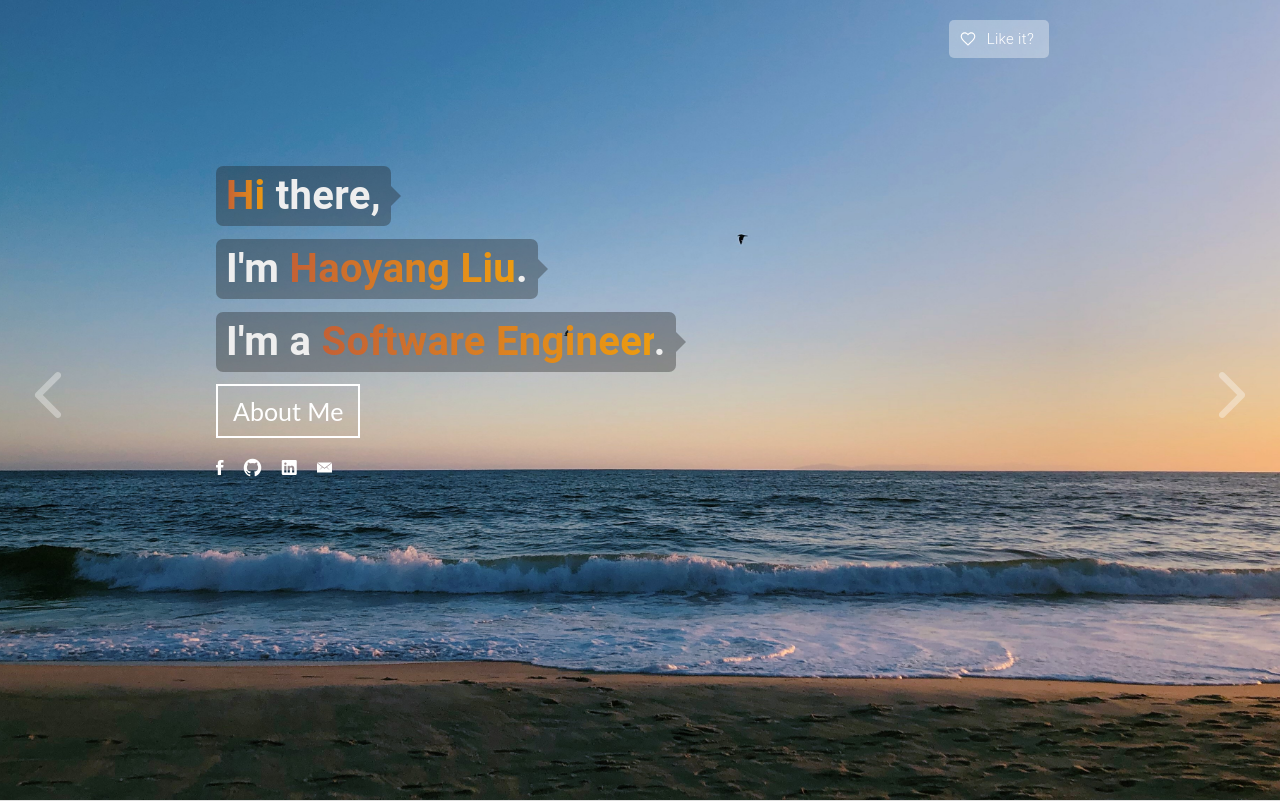
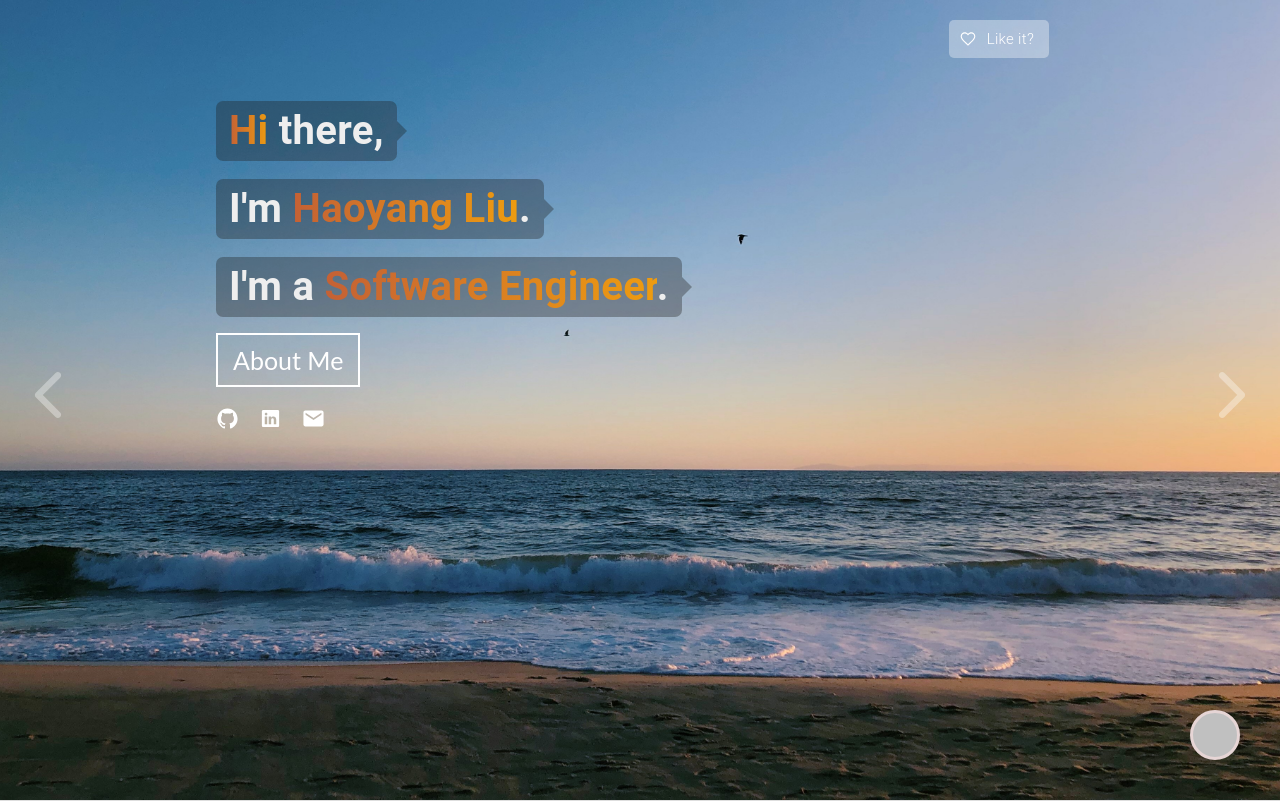
Before and after one commit to lhy2016/lhy2016.github.io, a PHP site: page / in a window 1280 px wide. Shown: the top 801 px of the page. Run offline with PHP 8.4, Linux system fonts and the light colour scheme; some libraries are stand-ins or nearby versions; some web fonts are replaced.

Commit message:
refactor

```diff
--- a/css/main.css
+++ b/css/main.css
@@ -37,13 +37,15 @@ div.logo > a {
     font-family: 'Bilbo Swash Caps';
     font-weight: 500;
 }
-.message {
+.msg {
     color:#eeeeee;
-    position:absolute;
     font-family: 'Roboto', sans-serif;
-    padding:6px 10px;
+    padding:6px 13px;
     background-color: rgba(30,30,30,0.35);
     border-radius: 7px;
+    position: relative;
+    margin-bottom: 18px;
+    top:10px;
 }
 .arrow-right {
     position:absolute;
@@ -136,3 +138,13 @@ div.logo > a {
 .owl-item .skills-descp {
     margin: 30px 6px;
 }
+.game #gameButton {
+    width: 50px;
+    height: 50px;
+    position: fixed;
+    right: 40px;
+    bottom: 40px;
+    border-radius:25px;
+    background-color: rgb(192, 192, 192);
+    border: 3px solid rgb(230, 213, 213);
+}
--- a/css/style.css
+++ b/css/style.css
@@ -276,15 +276,7 @@ nav ul li a {
   font-weight: 500;
 }
 
-.header-content .list-social li {
-  float: left;
-  margin-right: 20px;
-}
 
-.header-content .list-social li i {
-  color: #fff;
-  font-size: 20px;
-}
 
 /*-----------------------------------------------------------------------------------*/
 /*  Aout-us
@@ -695,12 +687,30 @@ nav ul li a {
     border-left: 5px solid rgba(30,30,30,0.35);
     right: -5px;
 }
-.message, .typed, .typed-cursor {
+.moreAboutMe {
+  font-size: 13px;
+  font-weight: normal;
+  position: relative;
+  padding:10px 15px;
+  background-color:transparent;
+  border:solid 2px white;
+  color:white;
+  display:none;
+  top:-18px;
+  left: -13px;
+}
+.moreAboutMe:focus {
+  outline:none;
+}
+.moreAboutMe:hover {
+  cursor:pointer;
+}
+.msg, .typed, .typed-cursor {
   font-size:20px;
 }
 
 @media screen and (min-width: 380px) {
-  .message, .typed, .typed-cursor {
+  .msg, .typed, .typed-cursor {
     font-size:30px;
   }
   .arrow-right {
@@ -711,9 +721,12 @@ nav ul li a {
     border-left: 7.5px solid rgba(30,30,30,0.35);
     right: -7.5px;
   }
+  .moreAboutMe {
+    font-size: 20px;
+  }
 }
 @media screen and (min-width: 600px) {
-  .message, .typed, .typed-cursor {
+  .msg, .typed, .typed-cursor {
     font-size:40px;
   }
   .arrow-right {
@@ -724,24 +737,11 @@ nav ul li a {
     border-left: 10px solid rgba(30,30,30,0.35);
     right: -10px;
   }
+  .moreAboutMe {
+    font-size: 25px;
+  }
 }
-.moreAboutMe {
-  font-size: 25px;
-  font-weight: normal;
-  position: relative;
-  padding:10px 15px;
-  background-color:transparent;
-  border:solid 2px white;
-  color:white;
-  display:none;
-  top:-18px;
-}
-.moreAboutMe:focus {
-  outline:none;
-}
-.moreAboutMe:hover {
-  cursor:pointer;
-}
+
 .header-content .list-social {
   opacity:0;
 }
@@ -836,18 +836,27 @@ nav ul li a {
   color:white;
   font-family:Roboto, sans-serif;
 }
-.header-content .list-social li i.ion-social-facebook:hover {
-  color:#3b5998;
+.header-content .list-social li {
+  float: left;
+  margin-right: 20px;
 }
 
-.header-content .list-social li i.ion-social-github:hover {
-  color:#6e5494;
+.header-content .list-social li ion-icon {
+  color: #fff;
+  font-size: 23px;
 }
 
-.header-content .list-social li i.ion-social-linkedin:hover {
+.header-content .list-social li ion-icon[name="logo-github"]:hover {
+  color:#1a1e22;
+}
+
+.header-content .list-social li ion-icon[name="logo-linkedin"]:hover {
   color:#0077b5;
 }
-
+.header-content .list-social li ion-icon[name="mail"]:hover {
+  color:#d74239;
+  cursor:pointer;
+}
 .bar-container {
   margin: auto;
   width: 89%;
--- a/index.php
+++ b/index.php
@@ -31,8 +31,7 @@
 
   <!-- Favicon -->
   <link rel="shortcut icon" href="images/favicon.png">
-  <script type="module" src="https://unpkg.com/ionicons@4.5.10-0/dist/ionicons/ionicons.esm.js"></script>
-  <script nomodule="" src="https://unpkg.com/ionicons@4.5.10-0/dist/ionicons/ionicons.js"></script>
+
 </head>
 
 <body>
@@ -49,7 +48,7 @@
         </a>
       </div>
 
-      <div class="responsive"><i data-icon="m" class="ion-navicon-round"></i></div>
+      <div class="responsive"><ion-icon name="menu"></ion-icon></div>
 
       <ul class="nav-menu list-unstyled">
         <li><a href="#header" class="smoothScroll">Home</a></li>
@@ -69,21 +68,26 @@
   <div id="header" class="home">
 
     <div class="container" id="main-panel" style="position:relative">
+      <div class="msg-container" style="height:auto;
+                                        position:absolute;max-height:0px;overflow:hidden;
+                                        display: flex; flex-direction: column;
+                                        align-items: flex-start;
+                                        bottom:calc(50% + 65px);width:100%;overflow:visible"></div>
       <div class="header-content">
-        <div style="height:12%"></div>
-        <h1 id="typeArea" style="color:#dddddd;font-family: 'Lato', sans-serif;">
+        <!-- <div style="height:12%"></div> -->
+        <h1 id="typeArea" style="color:#dddddd;font-family: 'Lato', sans-serif;padding-left:13px;">
           <button class="moreAboutMe">About Me </button>
           <span class="typed"></span>
         </h1>
         <!--        <p class="liu">designer, developer, photographer</p>-->
         <ul class="list-unstyled list-social">
-          <li><a href="https://www.facebook.com/profile.php?id=100004179810966" target="_blank">
-              <i class="ion-social-facebook"></i></a></li>
+          <!-- <li><a href="https://www.facebook.com/profile.php?id=100004179810966" target="_blank">
+              <i class="ion-social-facebook"></i></a></li> -->
           <li><a href="https://github.com/lhy2016" target="_blank">
-              <i class="ion-social-github"></i></a></li>
+              <ion-icon name="logo-github"></ion-icon></a></li>
           <li><a href="https://www.linkedin.com/in/haoyang-liu-39156a164/" target="_blank">
-              <i class="ion-social-linkedin"></i></a></li>
-          <li><a href="#"><i class="ion-ios-email"></i></a></li>
+          <ion-icon name="logo-linkedin"></ion-icon></a></li>
+          <li><a id="social-mail-link"><ion-icon name="mail"></ion-icon></a></li>
         </ul>
       </div>
       <div id="heart-tag">
@@ -331,7 +335,11 @@
     </div>
   </div>
   <!-- End section footer -->
-
+  <div class="game">
+    <div id="gameButton">
+      <i class="ion-logo-game-controller-b"></i>
+    </div>
+  </div>
   <!-- JavaScript Libraries -->
   <script src="lib/jquery/jquery.min.js"></script>
   <script src="lib/jquery/jquery-migrate.min.js"></script>
@@ -349,6 +357,8 @@
   <script src="js/main.js"></script>
   <script src="js/progressBar.js"></script>
   <script src="js/validate.js"></script>
+  <script type="module" src="https://unpkg.com/ionicons@4.5.10-0/dist/ionicons/ionicons.esm.js"></script>
+  <script nomodule="" src="https://unpkg.com/ionicons@4.5.10-0/dist/ionicons/ionicons.js"></script>
 </body>
 
 </html>
--- a/js/main.js
+++ b/js/main.js
@@ -46,6 +46,15 @@ $(document).ready(function() {
       },500);
   });
 
+  $("#social-mail-link").click(function(e) {
+    e.preventDefault();
+    var mail = $("#contact");
+    $('html, body').animate({
+      scrollTop: mail.offset().top - 80
+    }, 500);
+  });
+
+
   // Resume部分 按钮
   var doubleDown = "<i style=\"margin-left:5px\" class=\"fas fa-angle-double-down\" aria-hidden=\"true\"></i>";
   var doubleUp = "<i style=\"margin-left:5px\" class=\"fas fa-angle-double-up\" aria-hidden=\"true\"></i>";
@@ -66,7 +75,6 @@ $(document).ready(function() {
     }
   });
 
-  // 修复portfolio因网速慢显示错误问题
 
 
 
@@ -90,10 +98,9 @@ $(document).ready(function() {
 
     $(this).addClass('active');
 
-    var target = this.hash,
-        menu = target;
+    var target = this.hash;
+    target = $(target);
 
-    target = $(target);
     $('html, body').stop().animate({
       'scrollTop': target.offset().top - 80
     }, 500, 'swing', function() {
@@ -156,9 +163,9 @@ $(document).ready(function() {
     // $('.nav-menu').slideToggle();
     $('.nav-menu').toggleClass("show");
     if ($('.nav-menu').hasClass("show")) {
-      $('.responsive').html('<i data-icon-"m" class="ionicons ion-close-round"></i>');
+      $('.responsive').html('<ion-icon name="close"></ion-icon>');
     } else {
-      $('.responsive').html('<i data-icon="m" class="ion-navicon-round"></i>');
+      $('.responsive').html('<ion-icon name="menu"></ion-icon>');
     }
   });
 
@@ -168,30 +175,35 @@ $(document).ready(function() {
 
   var typedContent = $(".typed");
   var headerContent = $(".header-content");
+  var msgContainer = $(".msg-container");
   var index = 0;
   $(function() {
     typedContent.typed({
       strings: ["<span id='greeting'>Hi</span> there,",
                 "I'm <span id='myName'>Haoyang Liu</span>.",
                 "I'm a <span id='role'>Software Engineer</span>."],
-      typeSpeed: 25,
+      typeSpeed: 27,
       startDelay: 200,
       loop: false,
       onStringTyped: function() {
-        var currentTop = $("#typeArea").position().top-15;
-          headerContent.before(
-            "<h1 class = 'message' style=\"top:"+currentTop+"px;\">" +
+        msgContainer.append("<h1 class = 'msg'>" +
               "<b>" + typedContent.html()+"</b>"+
               "<span class='arrow-right'></span>" +
             "</h1>");
         typedContent.empty();
-        $("#main-panel > h1").each(function(){
-            var height = $(this).outerHeight();
-            var newTop =  $(this).position().top - height - 13;
-            $(this).animate({
-               top: newTop,
-            });
-        });
+
+        var typedMsgs = msgContainer.children();
+        var lastMsg = $(typedMsgs[typedMsgs.length - 1]);
+        var mxh = ((lastMsg.outerHeight() + 18) * (index + 1)) + "px";
+
+        msgContainer.animate({
+          maxHeight: mxh,
+        } ,600);
+
+        lastMsg.animate({
+          top: "0px",
+        }, 600);
+
         if (index == 0) {
           $("#greeting").css("background","linear-gradient(to right, #c46135, #ee9c10)");
           $("#greeting").css("-webkit-background-clip","text");
```
Lines whose indentation alone changed are shown as unchanged.
